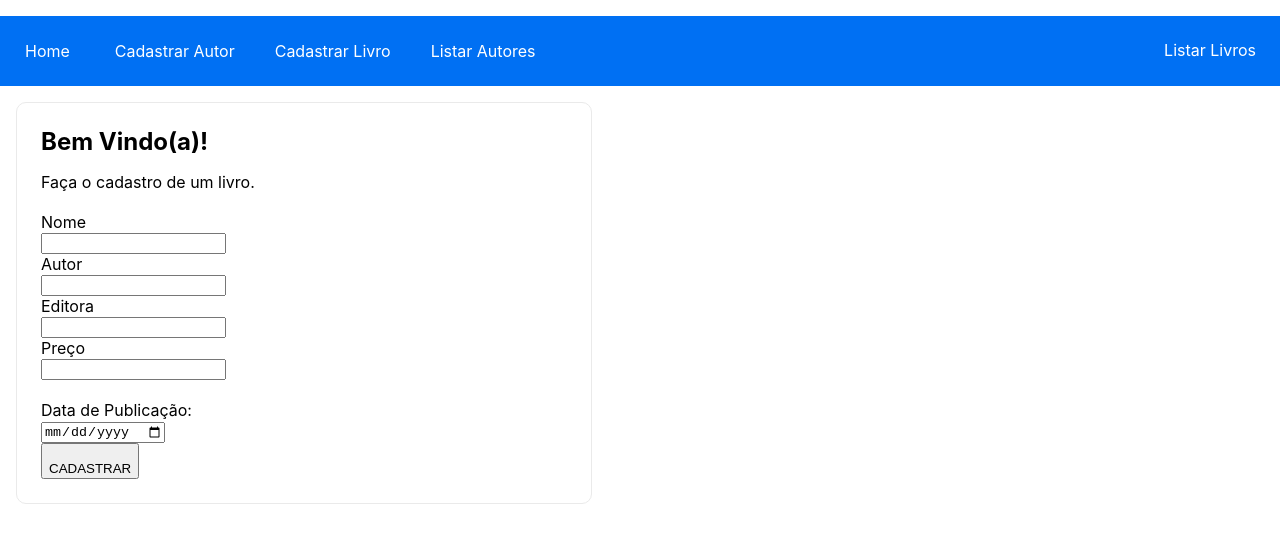
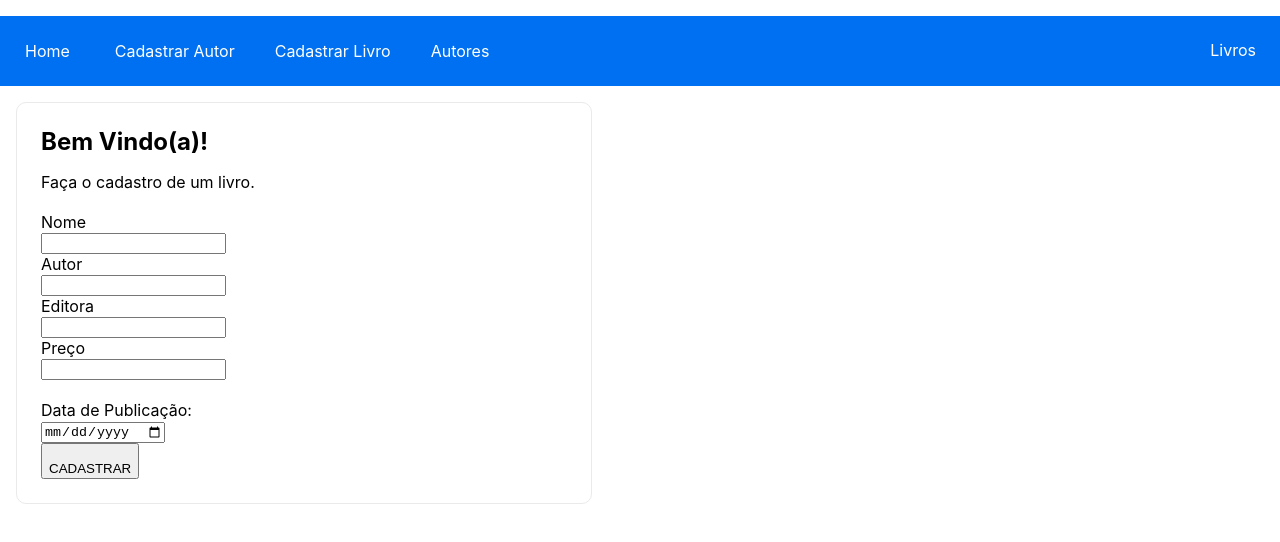
Before and after one commit to DevLucasGodoy/LivrariaCRUD, a Next.js app: page /cadastroLivros in a window 1280 px wide. Shown: the top 542 px of the page. Built offline with nearby package versions, Linux system fonts and the light colour scheme.

Commit message:
Update data

```diff
--- a/components/MenuHorizontal.js
+++ b/components/MenuHorizontal.js
@@ -10,8 +10,8 @@ export default function MenuHorizontal() {
           <li><a href="/">Home</a></li>
           <li><Link href="/cadastroAutores"><a>Cadastrar Autor</a></Link></li>
           <li><Link href="/cadastroLivros"><a>Cadastrar Livro</a></Link></li>
-          <li><Link href="/listaAutores"><a>Listar Autores</a></Link></li>
-          <li><Link href="/listaLivros"><a>Listar Livros</a></Link></li>
+          <li><Link href="/listaAutores"><a>Autores</a></Link></li>
+          <li><Link href="/listaLivros"><a>Livros</a></Link></li>
         </ul>
       </nav>
     </>
```
